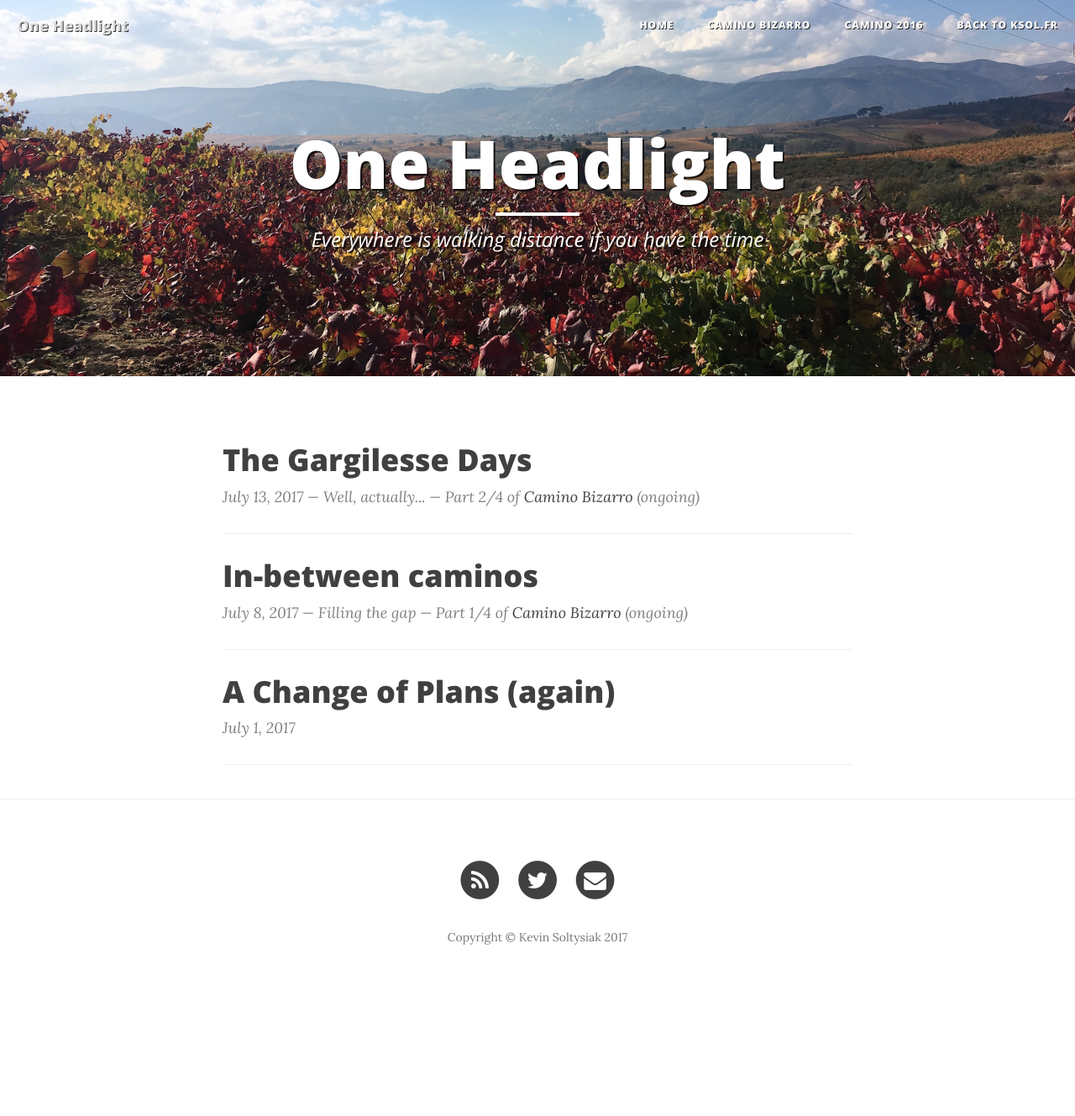
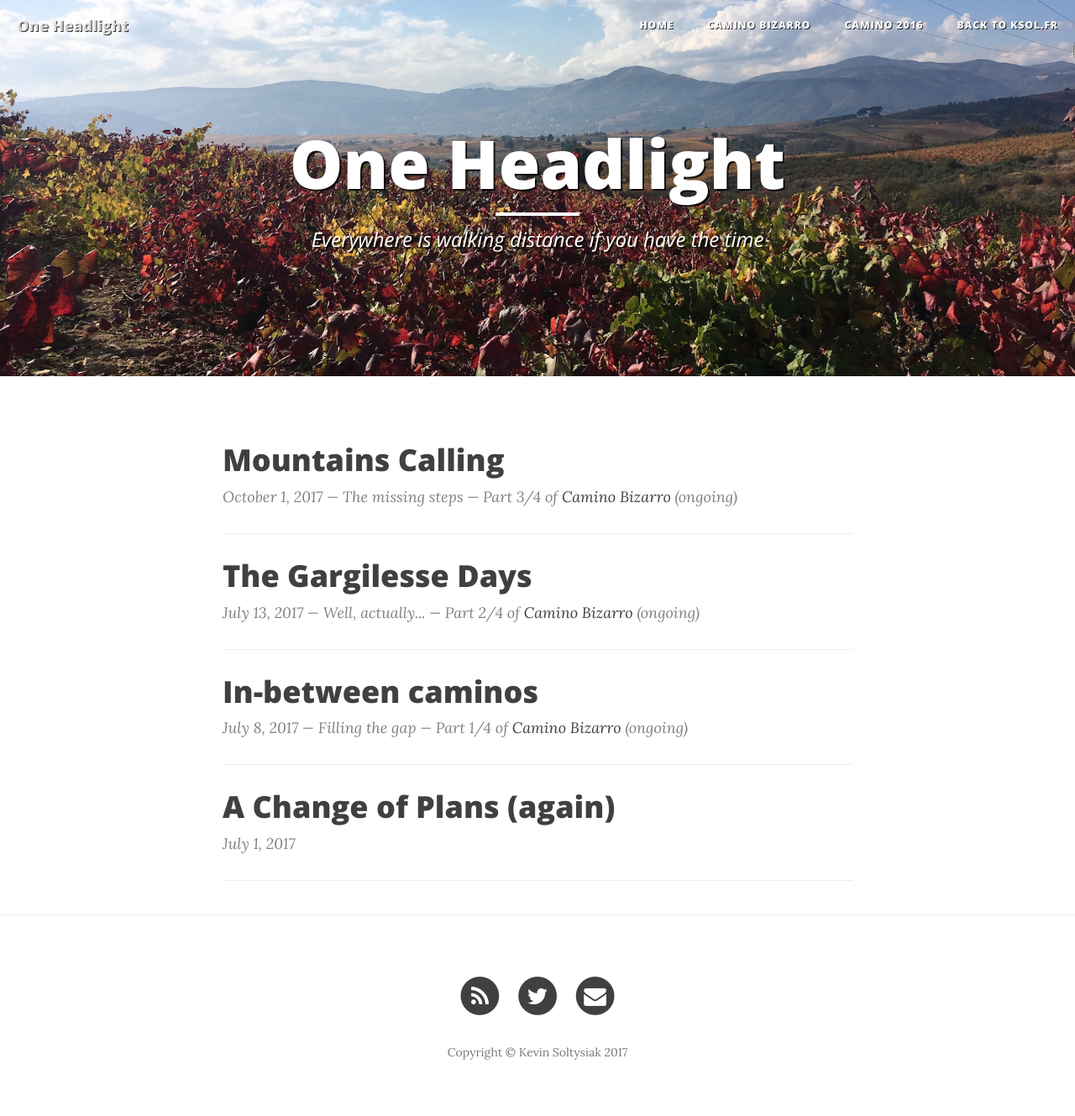
Before and after one commit to ksol/blog-ksol, a Jekyll site: the page built from index.html, in a window 1280 px wide. Shown: the whole page at 84% size. Built offline with Jekyll 4.4.1, drawn with Linux system fonts in a browser that asks for light colours; nearby versions of some CDN libraries; the list of posts is cut into pages by our own code; before the commit the page ends 1192 px from its top, so only the background shows below that; some of the changed lines change nothing that is shown.

Commit message:
New post

```diff
--- /dev/null
+++ b/_posts/2017-10-01-mountains-calling.markdown
@@ -0,0 +1,95 @@
+---
+layout:         post
+title:          Mountains Calling
+date:           2017-10-01 14:00:00
+header-img-url: https://s3.eu-central-1.amazonaws.com/one-headlight/camino-bizarro/part-two/navarra-thumb.jpg
+categories:     camino-bizarro
+subtitle:       The missing steps
+index:          3
+---
+
+### Fresher start
+
+Waking up at 6am on a sunday during holidays, what a fucking idea. Oops, my bad: it was _monday_ this time. Again, I spent my time yawning in the subway and at the train station. My backpack felt lighter, though: getting rid of the tent was a good idea. And again, I made my way to my seat and napped during most of the journey to [Bayonne](https://www.google.fr/maps/place/Bayonne/@43.4844564,-1.496084,10z/).
+
+{% include pic.html path="camino-bizarro/part-two/bayonne" %}
+
+When I was planning these three weeks, I had discarded doing another camino since I had already done one only a few months earlier, but mostly because I would not have the time to walk it until the end. I had thought about it again shortly before leaving Krista, and it struck me that actually, I had not walked the whole thing: I did not go to [Finisterra](https://www.google.com/maps/place/Finisterre,+Province+de+La+Corogne,+Espagne/@42.9081176,-9.2720002,10z/), and neither did I walk the first few days of the [Camino Francés](https://en.wikipedia.org/wiki/French_Way).
+
+With Loïc, we had walked on the [Camino Aragonés](https://en.wikipedia.org/wiki/Aragonese_Way) which joins the Francés in [Puente-La-Reina](https://www.google.fr/maps/place/31100+Puente+la+Reina,+Navarre,+Espagne/@42.6719683,-1.8179815,10z/); but there was a few days of walk between the start of the Francés in [Saint-Jean-Pied-de-Port](https://www.google.fr/maps/place/64220+Saint-Jean-Pied-de-Port/@43.156999,-1.251297,10z) and PLR. There was my new plan: go to SJPP and start walking.
+
+I had zero intention of making any further plans. I knew where I was going to start and that was all I needed to know; everything else could be improvised — no maps or guidebook required. And so I went to Bayonne and enjoyed the city in spite of the heatwave for a couple of hours before catching my train to SJPP.
+
+<article class="story-intro">
+  <div class="story-intro-stars"></div>
+    <p>
+      A tiny disclaimer: for reasons unknown — ok, it's laziness mixed with procrastination — I started writing this mid july (up to a draft of the second paragraph) and went back to finish it in october. Obviously, my memory is not as fresh as it should have been, and as a result some events might have gotten mixed up. That'll teach me... Hopefully.
+    </p>
+  <div class="story-intro-stars"></div>
+</article>
+
+### The new gang
+
+I ran into a few pilgrims right away, all waiting for the same train. Americans, French, a few Asians, people from all around the globe. During the trip, I sympathized with the few young ones, including Dan and Sam (USA). Once in the city, we each went to out respective accomodation but met quickly for a round of beers with another pilgrim, Joel (Macau). With the heatwave still going on, those were hitting quite hard... Right after, I went around to visit the city: the citadel at the top of the hill gives a pretty great view over the looming mountains we were going the face the day after.
+
+{% include twopic.html left="camino-bizarro/part-two/sjpp-1" right="camino-bizarro/part-two/sjpp-2" %}
+
+At 5:30am the next day, people started waking up, and I was leaving the albergue before 6:30. This was way earlier than what I was used to during my first camino, but it made sense: the days were as long as they could get and very hot, so better leave early and walk as much as possible before midday.
+
+{% include pic.html path="camino-bizarro/part-two/sjpp-3" %}
+
+The stage between SJPP and [Roncesvalles](https://www.google.com/maps/place/31650+Roncevaux,+Navarre,+Espagne/@43.0092969,-1.3207873,12z) is known for being one of the most challenging since many pilgrims are facing it on their first day. I had done worse during the first camino and I had one week-ish of hiking behind me, so I was confident about it; but I still had a hard time for the first half of the way. The path was very steep and I had to stop and catch my breath often. After that, I managed to drag my old self to the albergue at Roncesvalles around 1:30.
+
+I walked most (if not all) of the way with Lindsey (Michigan) and Tatiana (Italy), then caught up with Sam, Dan and Joel, and started settling into our post-walk rythm: beers then dinner! That's when my lack of planning caught up with me: I didn't have enough cash and there was no place to withdraw in that tiny village. Luckily for me, Patricia (Denmark) was nice enough to lend me some money to last until the next day. The day and early evening were spent drinking beers, enjoying tapas, and getting to know each other, until it was time to try to get some rest among the snorers.
+
+### Can you please pass the wine ?
+
+This time again, people got up pretty early, around 5am. I did not have a good night and was not happy being waken up so soon, so I decided to put on some music and walk until I found a place to grab coffee, with as minimal interactions as I could get away with.
+
+Later, I found Sam in company of Aline, a fellow french, and Claudia (Australia) who had also done a camino previously, though a few years earlier and in different circumstances. We ended up in [Larrasoana](https://www.google.com/maps/place/31698+Larrasoaña,+Navarre,+Spain/@42.9020177,-1.6821817,12z/) around 2pm and met Bob there, whom at first reminded me of Paul from my previous camino, but had very little in common.
+
+{% include twopic.html left="camino-bizarro/part-two/pyrenees-1" right="camino-bizarro/part-two/pyrenees-2" %}
+
+I was in a weird spot regarding him: on the one hand, he kept helping me and proving me with creams and medecine for the various bug bites I started to notice over my arms, but at the same time he was making lewd and unpleasant comments at some of the girls. I was not the only one feeling a bit uncomfortable around him, which made it easier to avoid him the next days.
+
+Not surprinsingly, we spent the afternoon drinking, talking and resting. A group of italians volunteered to cook dinner, which was the occasion to drink some more and to stir up some debate revolving around beliefs and the decent etiquette of wine sharing. I wonder what the camino would look like without the beer, wine and coffee... I'd have to found other topics to talk about, for sure.
+
+### Pamplona, take two
+
+Still earlier: this time the first ones got up around 4am. I tried to stay in bed as long as I could, but around 5am I was too awake anyway. I walked with what had become my group - Sam, Claudia, Dan, Patricia and Aline - but wasn't yet in the mood for talking, once again needing a coffee. We finally found one and soon after entered [Pamplona](https://www.google.com/maps/place/Pampelune,+Navarre,+Espagne/@42.8157607,-1.685041,12z/). We ate a late breakfast (or early lunch?) consisting of a hybrid between a pizza and a tortilla, which was as awesome as it sounds, then made our way inside the city.
+
+{% include pic.html path="camino-bizarro/part-two/pizza-tortilla" %}
+
+So it took a little more than a couple of days to find myself on known grounds again. Since I had not looked at any maps, I was under the impression that it would last longer but well. We checked into the same german albergue that I was in last time, the [Casa Paderborn](https://www.google.com/maps/place/Casa+Paderborn/@42.8185048,-1.6394046,12z/), and though the hospitaleros were not the same, the place felt the same : cheerful, welcoming and yet strict, as one could expect from a german-ran place.
+
+The albergue was not yet opened, but they has let us drop our bags. We went to visit the city and get some drinks until they opened, which was the occasion to get to know each other a bit better. Dan was planning on becoming a priest after the camino, which was the first time I met an young, active believer on the camino, and even outside of it I cannot say when that last happened. Yet, he was relatable and friendly; not that there is any reason he shouldn't have been, but being surrounded by non believers, atheists and other heathens can lead you to think that you can't enjoy the company of a believer. Again, without reason.
+
+{% include twopic.html left="camino-bizarro/part-two/pamplona-1" right="camino-bizarro/part-two/pamplona-2" %}
+
+Sam had been working in [Santiago](https://www.google.com/maps/place/Saint-Jacques-de-Compostelle,+Province+de+La+Corogne,+Espagne/@42.8802036,-8.5622792,12z/) for a couple of months and wanted to do the camino and travel before starting a new job in september; Claudia wanted to do the camino again, this time on her own; Patricia was enjoying some free time; and Aline wanted (needed?) some time to think over where her life was going. Also joining us at the table were Maria and Carmen, two sisters (Mexico), Sisse (Denmark) and Louise (Australia).
+
+Once properly checked-in and after a siesta, we went tapas hopping again. Talks revolved around politics, drinking games, and the differences in dating in our respective cultures. We went through many places, but made sure to come back before curfew: one of the hospitalero has made it clear he would not be happy with late pilgrims!
+
+### Alto del Perdón
+
+Good news: finally waking up at 6am instead of 4am or 5am. Less good news: we were woken up by the hospitalero singing with is deep voice, which is not exactly the best way to get out of sleep, but well. At least it was 6am... We take our time and leave around 7am, and after a few banter I went on my own to do some fast-paced walking.
+
+{% include twopic.html left="camino-bizarro/part-two/sierra-del-perdon" right="camino-bizarro/part-two/windmills" %}
+
+This path was the last unknown one for me, since everything after [Puente la Reina](https://www.google.com/maps/place/31100+Puente+la+Reina,+Navarre,+Espagne/@42.6719604,-1.8179815,12z/) would be _déjà vu_. Even though I was rushing through it, I enjoyed it a lot: the way took us in a little mountain chain called [Sierra del Perdón](https://www.google.com/maps/place/Sierra+del+Perdón/@42.7327769,-1.7240326,12z/), up to the [Alto del Perdón](https://www.google.com/maps/place/Alto+del+Perdón/@42.7357111,-1.7446816,12z/) at 770 meters high.
+
+{% include pic.html path="camino-bizarro/part-two/navarra" %}
+
+From there, it was all downhill until the entrance to [Obanos](https://www.google.com/maps/place/31151+Obanos,+Navarre,+Espagne/@42.6813331,-1.791295,12z/), the town in which both caminos (_aragonés_ and _francés_) merge. As soon as I was at the beginning of the steep entrance to the town, I was overflowed by a wave of memories and nostalgia, or the happy version of it. The last time, I remembered seeing a lot of pilgrims in Obanos; this time however, not so much.
+
+{% include pic.html path="camino-bizarro/part-two/obanos" %}
+
+Even in Puente la Reina, less people than I'd have expected. Maybe I simply had gotten used to the large number of pilgrims. Once at the albergue, I recognized the lady in charge of checkins : it was the same than the last time! Obviously, she didn't recognized me. I can't even begin to guess how many faces she had seen during those few months...
+
+### Double or nothing
+
+The rest of the day went by as they all did, spent between beers, siestas, and dinner. After sharing some more wine in the backyard of the albergue, I realized that I had done the few missing days of my camino francès, my "original" mission for this trip.
+
+Since I had a few more days of vacations, I briefly pondered stopping there and make yet another late minute amendment to my plans, such as doing the few days from Santiago to Fisterra; and just as quickly decided _not_ to. I was having fun there, and I was enjoying the company: why cut it shorter that it needed to ?
+
+{% include pic.html path="camino-bizarro/part-two/puente-la-reina" %}
```
Also changed, not shown: camino-bizarro/index.html (+6 -6 lines).
